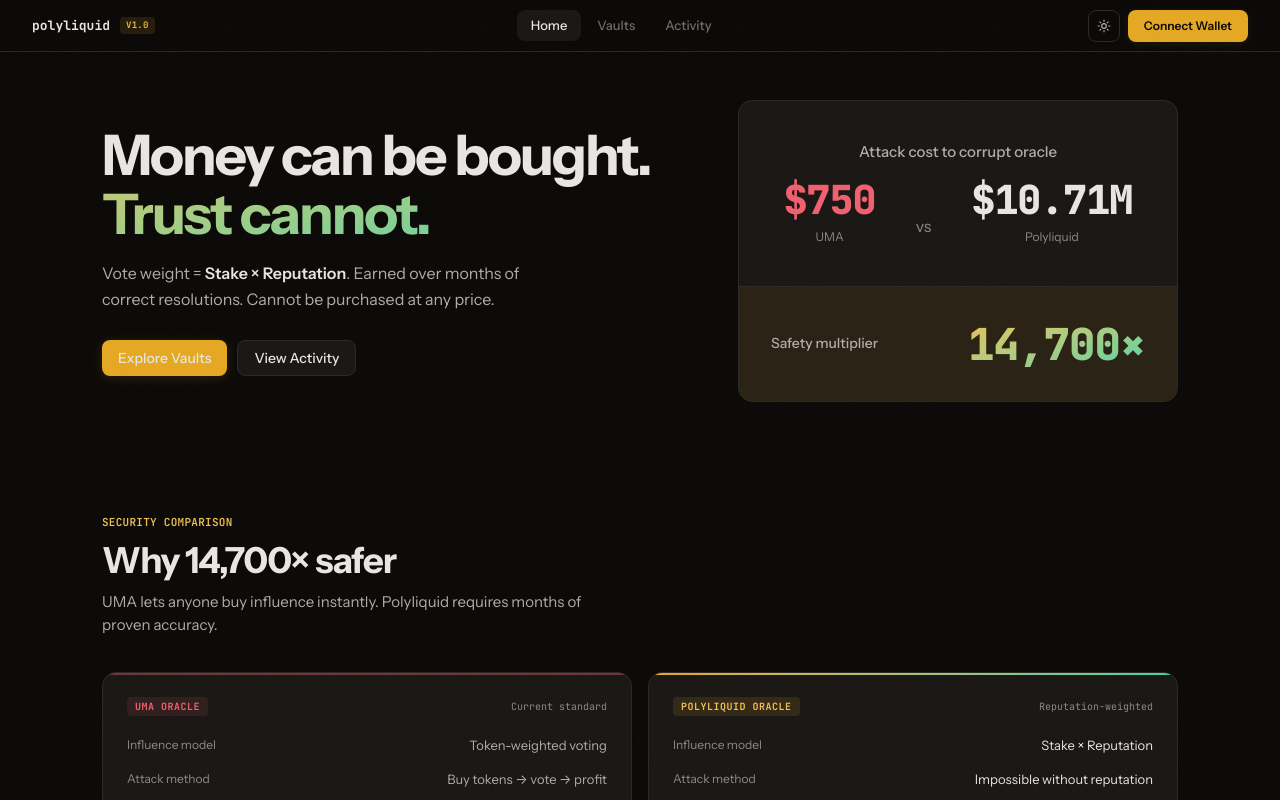
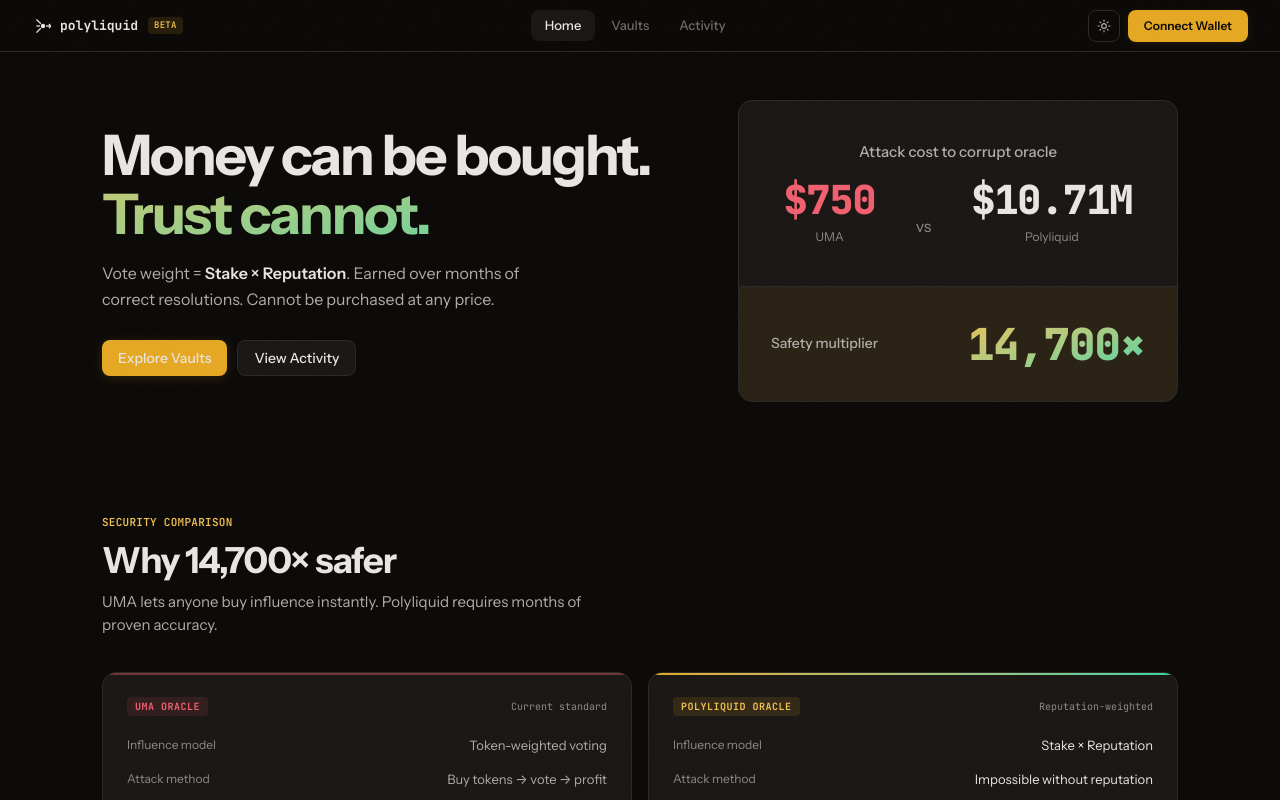
Before and after one commit to affixpin/polyliquid, a React (Vite) app in the folder packages/web/: page / in a window 1280 px wide. Shown: the top 800 px of the page. Built offline with nearby package versions, Linux system fonts and the light colour scheme.

Commit message:
Add logo, favicon, and docs assets

```diff
--- a/packages/web/index.html
+++ b/packages/web/index.html
@@ -2,7 +2,7 @@
 <html lang="en">
   <head>
     <meta charset="UTF-8" />
-    <link rel="icon" type="image/svg+xml" href="/vite.svg" />
+    <link rel="icon" type="image/svg+xml" href="/favicon.svg" />
     <meta name="viewport" content="width=device-width, initial-scale=1.0" />
     <title>Polyliquid — Reputation Oracle</title>
     <link rel="preconnect" href="https://fonts.googleapis.com" />
--- a/packages/web/src/components/landing/nav.tsx
+++ b/packages/web/src/components/landing/nav.tsx
@@ -2,6 +2,7 @@
 import { NavLink } from "react-router";
 import { Sun, Moon, Menu, X } from "lucide-react";
 import { Button } from "@/components/ui/button";
+import { Logo } from "@/components/logo";
 import { useTheme } from "@/lib/theme-context";
 
 export function Nav() {
@@ -22,9 +23,12 @@
     <>
       <nav className="fixed top-0 left-0 right-0 z-50 flex items-center justify-between px-4 md:px-8 h-13 bg-[var(--navy)]/85 backdrop-blur-xl border-b border-border">
         <div className="flex items-center gap-2.5">
-          <NavLink to="/" className="font-mono text-[13px] font-bold text-text-1 no-underline">polyliquid</NavLink>
+          <NavLink to="/" className="flex items-center gap-1.5 font-mono text-[13px] font-bold text-text-1 no-underline">
+            <Logo size={22} />
+            polyliquid
+          </NavLink>
           <span className="font-mono text-[9px] font-semibold px-1.5 py-0.5 rounded bg-brand/12 text-brand-bright uppercase tracking-wide">
-            v1.0
+            beta
           </span>
         </div>
 
--- /dev/null
+++ b/packages/web/src/components/logo.tsx
@@ -0,0 +1,22 @@
+export function Logo({ className = "", size = 24 }: { className?: string; size?: number }) {
+  const width = size;
+  const height = size;
+  return (
+    <svg
+      width={width}
+      height={height}
+      viewBox="0 0 50 50"
+      xmlns="http://www.w3.org/2000/svg"
+      className={className}
+    >
+      <g transform="translate(10,10)" stroke="currentColor" strokeWidth="3" fill="none">
+        <line x1="0" y1="0" x2="10" y2="10" />
+        <line x1="0" y1="15" x2="8" y2="15" />
+        <line x1="0" y1="30" x2="10" y2="20" />
+        <circle cx="15" cy="15" r="5" fill="currentColor" stroke="none" />
+        <line x1="22" y1="15" x2="32" y2="15" />
+        <path d="M29 10 L32 15 L29 20" />
+      </g>
+    </svg>
+  );
+}
```
Also changed, not shown: packages/web/public/favicon.svg (added), 29 other files (tests, documents, lock files or other folders).
